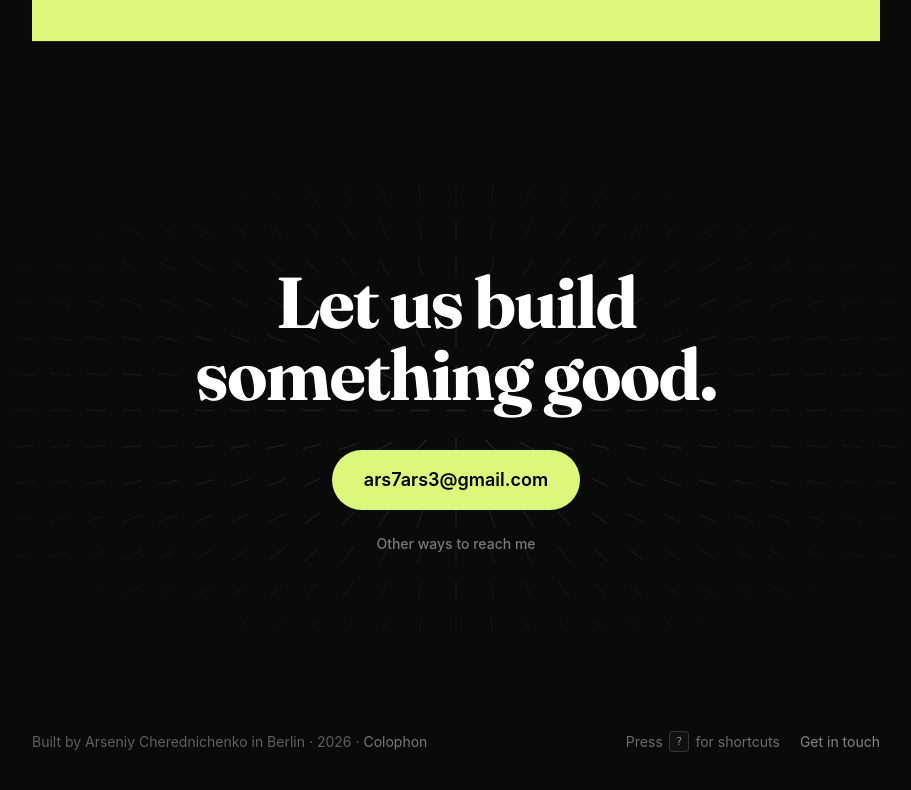
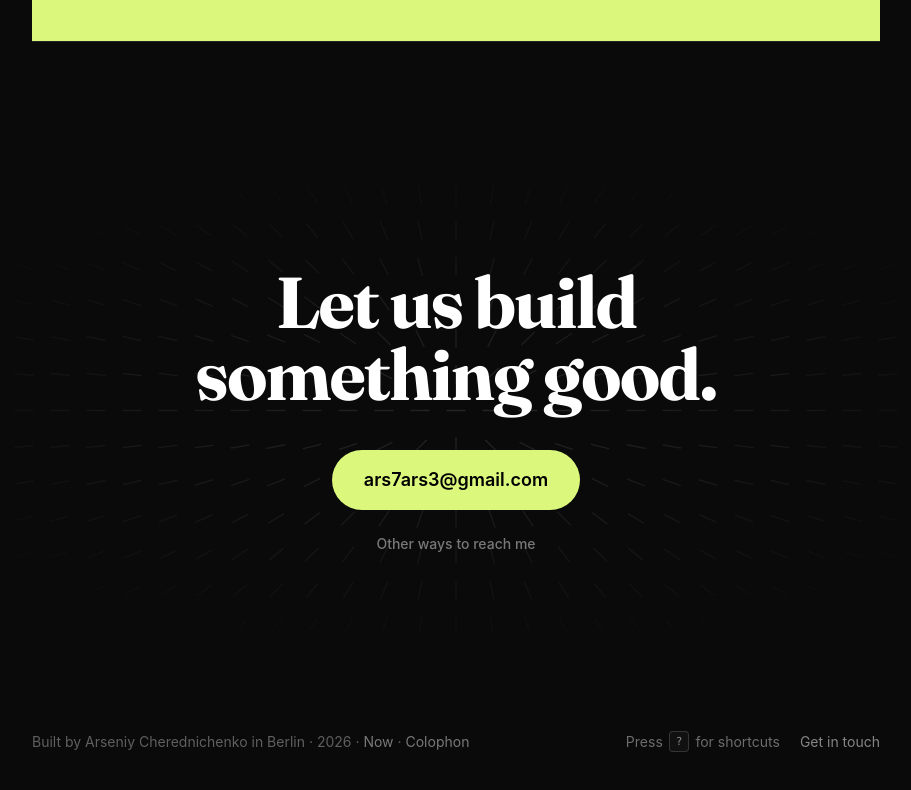
Before and after one commit to ArseniyCherednichenko/portfolio, a React (Vite) app: page / in a window 1280 px wide. Shown: the part 7888-8678 px from the top of the page, without its empty margins (184-1095 px from the left). Built offline with nearby package versions, Linux system fonts and the light colour scheme.

Commit message:
Surface /now in the command palette and footer

```diff
--- a/src/components/CommandPalette.tsx
+++ b/src/components/CommandPalette.tsx
@@ -87,7 +87,8 @@ function Palette({ open, onClose }: { open: boolean; onClose: () => void }) {
     const pages: Command[] = [
       { id: 'home', label: 'Home', group: 'Pages', hint: '/', keywords: 'start landing', run: () => go('/') },
       { id: 'work', label: 'Work', group: 'Pages', hint: 'all projects', keywords: 'projects portfolio case studies', run: () => go('/work') },
-      { id: 'about', label: 'About', group: 'Pages', hint: 'now, path', keywords: 'bio story now timeline', run: () => go('/about') },
+      { id: 'about', label: 'About', group: 'Pages', hint: 'story, path', keywords: 'bio story timeline principles', run: () => go('/about') },
+      { id: 'now', label: 'Now', group: 'Pages', hint: 'current focus', keywords: 'now current focus building learning today snapshot status', run: () => go('/now') },
       { id: 'toolkit', label: 'Toolkit', group: 'Pages', hint: 'tools and stack', keywords: 'tools stack skills tech react typescript swift supabase', run: () => go('/toolkit') },
       { id: 'playground', label: 'Playground', group: 'Pages', hint: 'experiments', keywords: 'motion experiments demos', run: () => go('/playground') },
       { id: 'contact-page', label: 'Contact', group: 'Pages', hint: 'reach me', keywords: 'contact email hire reach availability', run: () => go('/contact') },
--- a/src/components/Layout.tsx
+++ b/src/components/Layout.tsx
@@ -77,6 +77,13 @@ function SiteFooter() {
       <p>
         Built by Arseniy Cherednichenko in Berlin · {year} ·{' '}
         <Link
+          to="/now"
+          className="text-white/45 underline-offset-4 transition-colors hover:text-[#DCF87C] hover:underline"
+        >
+          Now
+        </Link>
+        {' · '}
+        <Link
           to="/colophon"
           className="text-white/45 underline-offset-4 transition-colors hover:text-[#DCF87C] hover:underline"
         >
```
